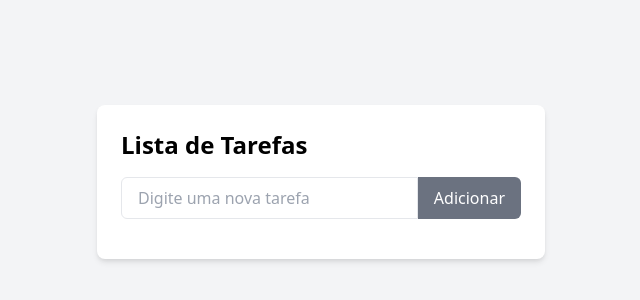
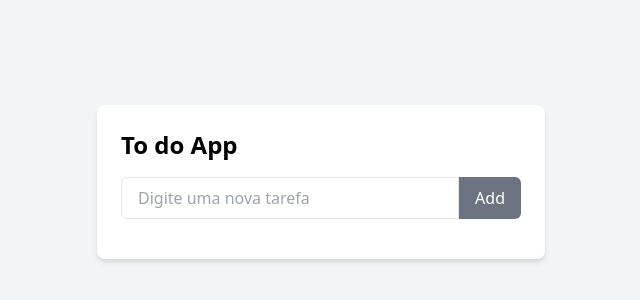
Before and after one commit to LuisMarques666/teste_alura, a plain HTML site: page index.html in a window 1280 px wide. Shown: the part 218-518 px from the top of the page, without its empty margins (319-959 px from the left). Drawn offline with nearby package versions, Linux system fonts and the light colour scheme.

Commit message:
Update index.html

```diff
--- a/index.html
+++ b/index.html
@@ -3,18 +3,18 @@
 <head>
   <meta charset="UTF-8" />
   <meta name="viewport" content="width=device-width, initial-scale=1.0" />
-  <title>To Do App</title>
+  <title>To do App</title>
   <link href="https://cdn.jsdelivr.net/npm/tailwindcss@2.2.19/dist/tailwind.min.css" rel="stylesheet">
 </head>
 <body class="bg-gray-100 flex justify-center items-center min-h-screen">
 
   <div class="w-full max-w-md bg-white shadow-md rounded-lg p-6">
-    <h1 class="text-2xl font-bold text-black-800 mb-4">Lista de Tarefas</h1>
+    <h1 class="text-2xl font-bold text-black-800 mb-4">To do App</h1>
 
 
     <div class="mb-4 flex">
       <input type="text" id="taskInput" class="w-full px-4 py-2 border rounded-l-md focus:outline-none" placeholder="Digite uma nova tarefa" />
-      <button onclick="addTask()" class="px-4 py-2 bg-gray-500 text-white rounded-r-md hover:bg-blue-600">Adicionar</button>
+      <button onclick="addTask()" class="px-4 py-2 bg-gray-500 text-white rounded-r-md hover:bg-blue-600">Add</button>
     </div>
 
 
```
